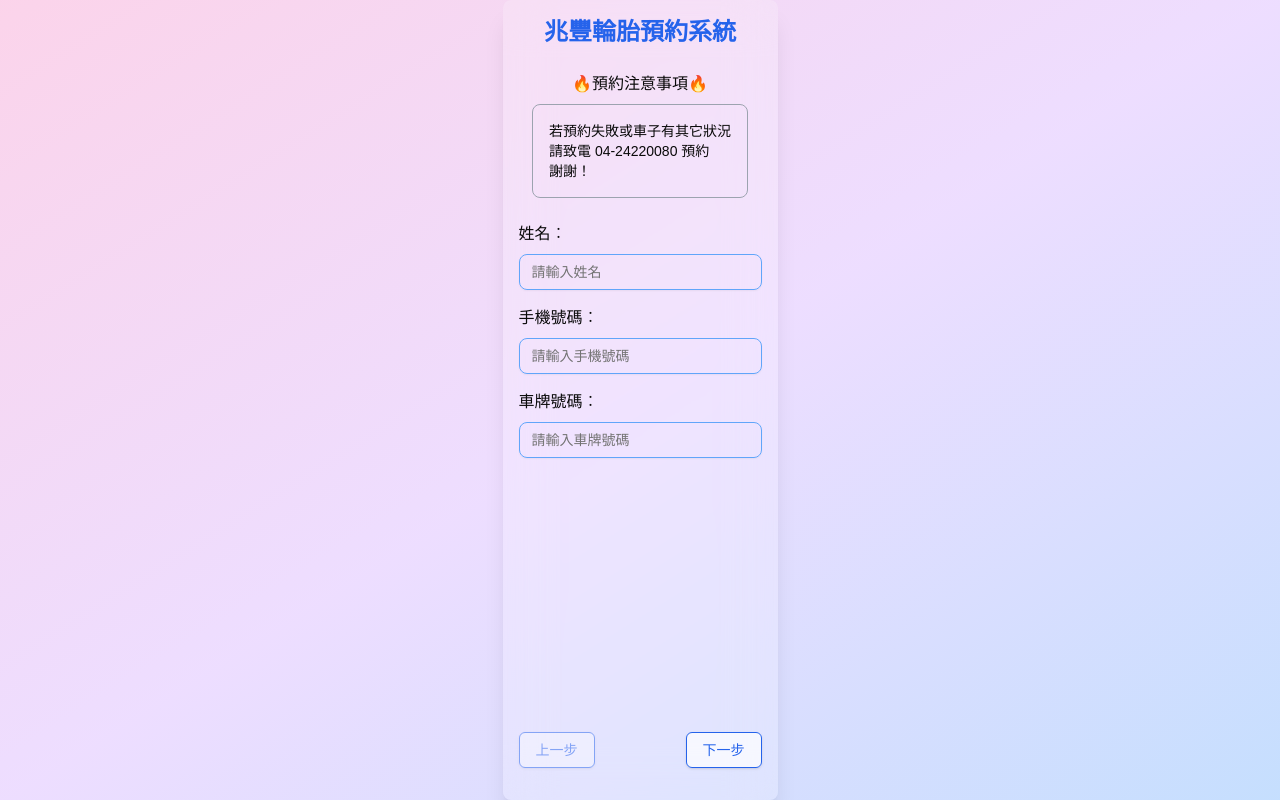
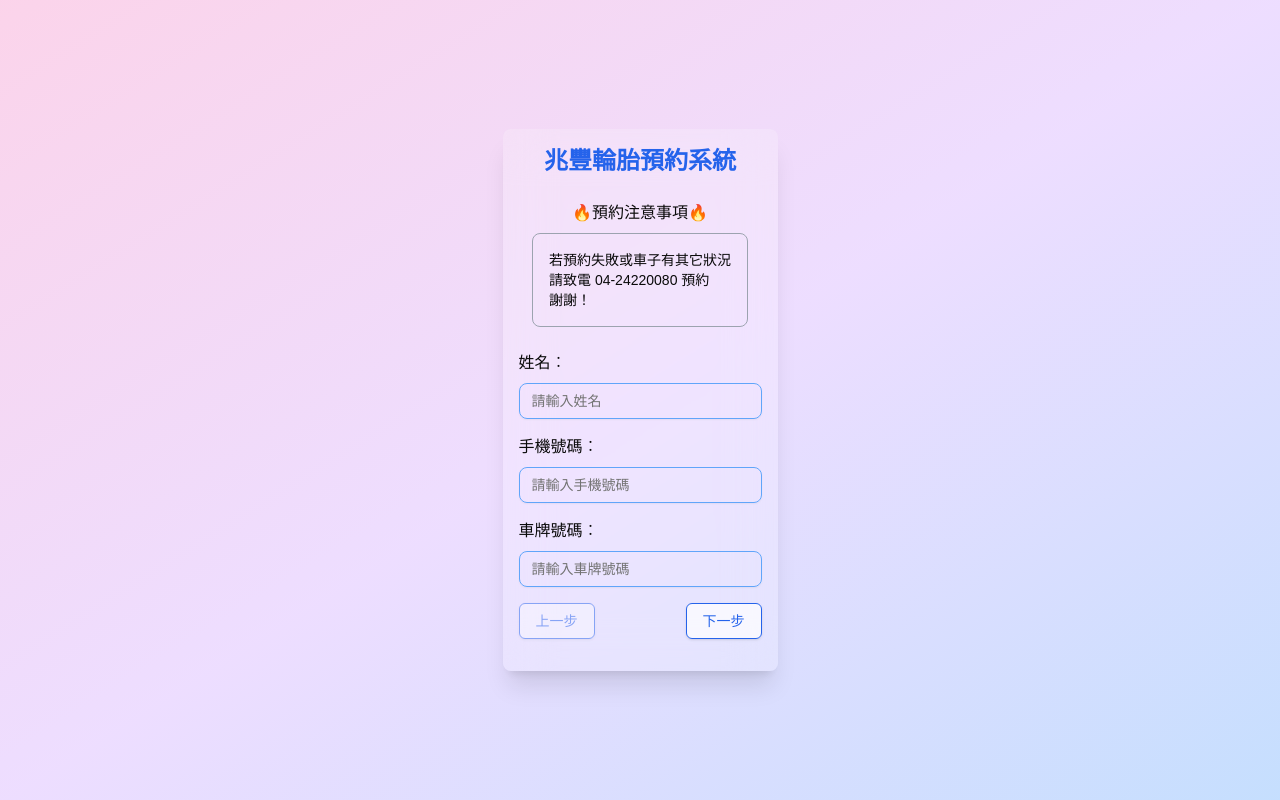
Before and after one commit to Yizhe0407/Mega_reserve_frontend, a Next.js app: page / in a window 1280 px wide. Built offline with nearby package versions, Linux system fonts and the light colour scheme.

Commit message:
Change UI

```diff
--- a/src/app/page.js
+++ b/src/app/page.js
@@ -93,8 +93,8 @@
       </div>
     </div>
   ) : (
-    <div className="flex justify-center items-center py-4 h-screen">
-      <div className="flex flex-col items-center w-[275px] gap-4 h-screen backdrop-blur-xl bg-white/20 p-4 rounded-lg shadow-xl">
+    <div className="flex justify-center items-center min-h-screen">
+      <div className="flex flex-col items-center w-[275px] gap-4 h-full backdrop-blur-xl bg-white/20 p-4 rounded-lg shadow-xl">
         {currentStep}
         <div className="flex justify-between w-full mt-auto pb-4">
           <Button
```
